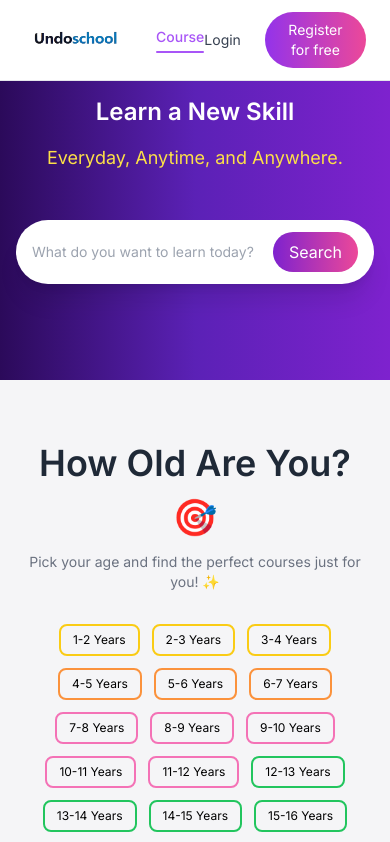
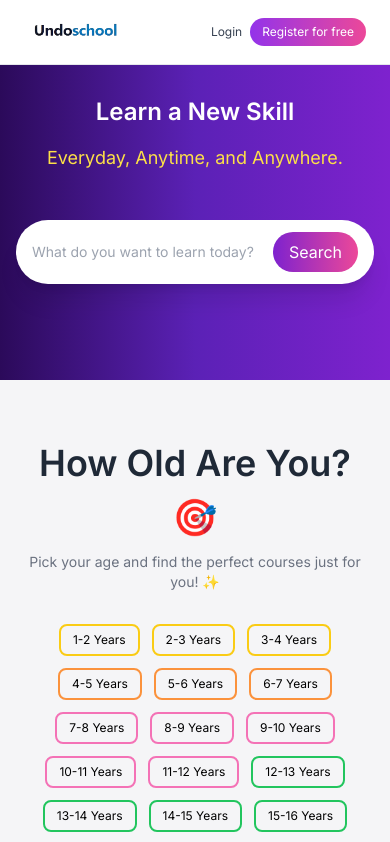
Before and after one commit to KunalGangarde/UndoSchools, a React (Vite) app: page / in a window 390 px wide. Shown: the top 842 px of the page. Built offline with nearby package versions, Linux system fonts and the light colour scheme.

Commit message:
updated Navbar.jsx

```diff
--- a/src/components/Navbar.jsx
+++ b/src/components/Navbar.jsx
@@ -43,7 +43,7 @@ const Navbar = () => {
       <div className="max-w-[1200px] mx-auto px-6 py-3 flex items-center justify-between">
 
         {/* LEFT GROUP */}
-        <div className="flex items-center gap-8">
+        <div className="flex items-center gap-4 md:gap-8">
 
           <div className="w-[100px] h-[40px] flex items-center">
             <img
@@ -54,19 +54,22 @@ const Navbar = () => {
           </div>
 
           <div className="flex flex-col items-center text-sm font-medium">
-            <span className="text-purple-500">Course</span>
+            <span className="text-purple-500 hidden md:block">Course</span>
             <div className="w-full h-[2px] bg-purple-500 mt-1 rounded-full"></div>
           </div>
 
         </div>
 
         {/* RIGHT */}
-        <div className="flex items-center gap-6">
-          <button className="text-sm text-gray-700">Login</button>
-          <button className="text-sm px-5 py-2 rounded-full text-white bg-gradient-to-r from-purple-600 to-pink-500">
-            Register for free
-          </button>
-        </div>
+        <div className="flex items-center gap-2 md:gap-6">
+  <button className="text-xs md:text-sm text-gray-700 whitespace-nowrap">
+    Login
+  </button>
+
+  <button className="text-xs md:text-sm px-3 md:px-5 py-1.5 md:py-2 rounded-full text-white bg-gradient-to-r from-purple-600 to-pink-500 whitespace-nowrap">
+    Register for free
+  </button>
+</div>
 
       </div>
 
```
